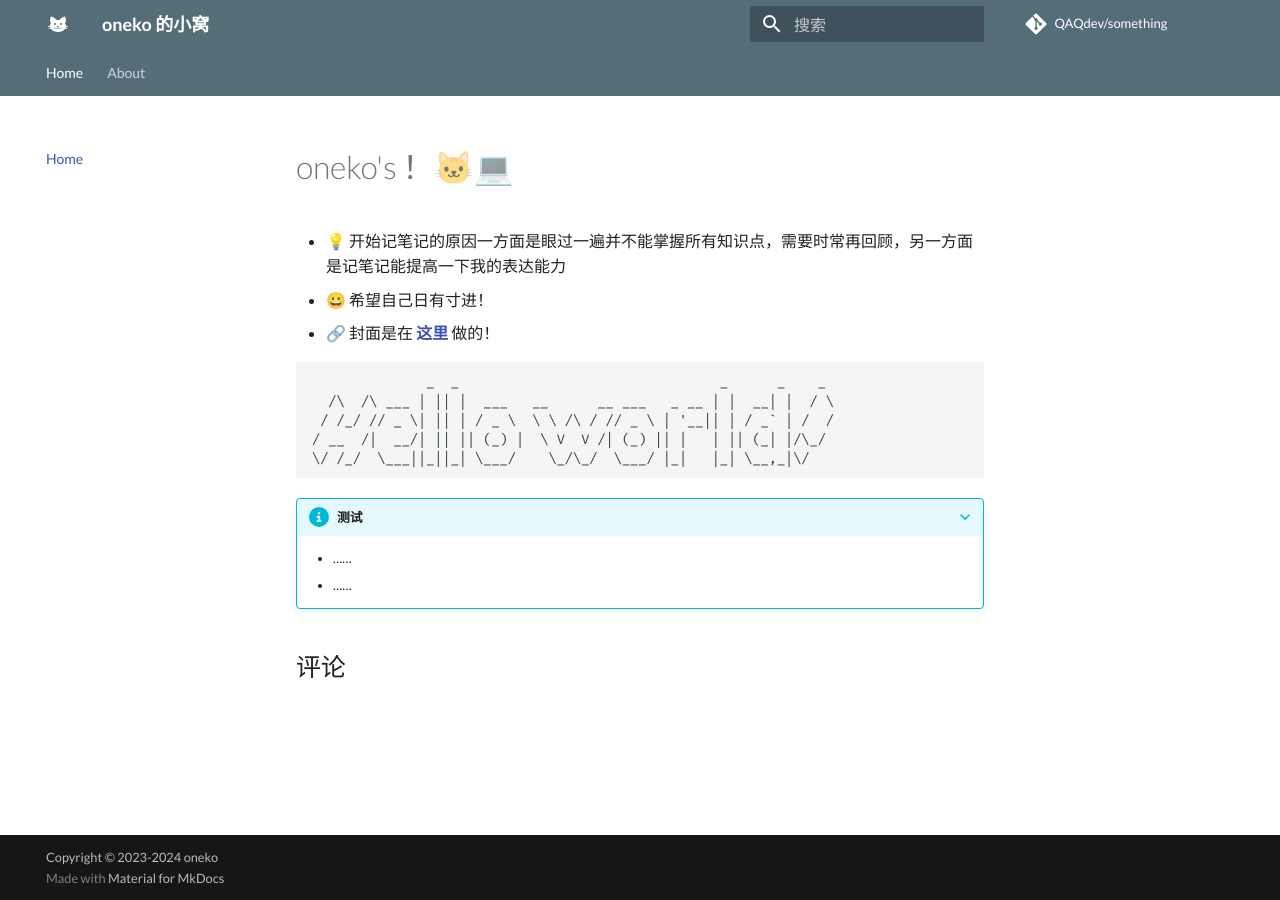
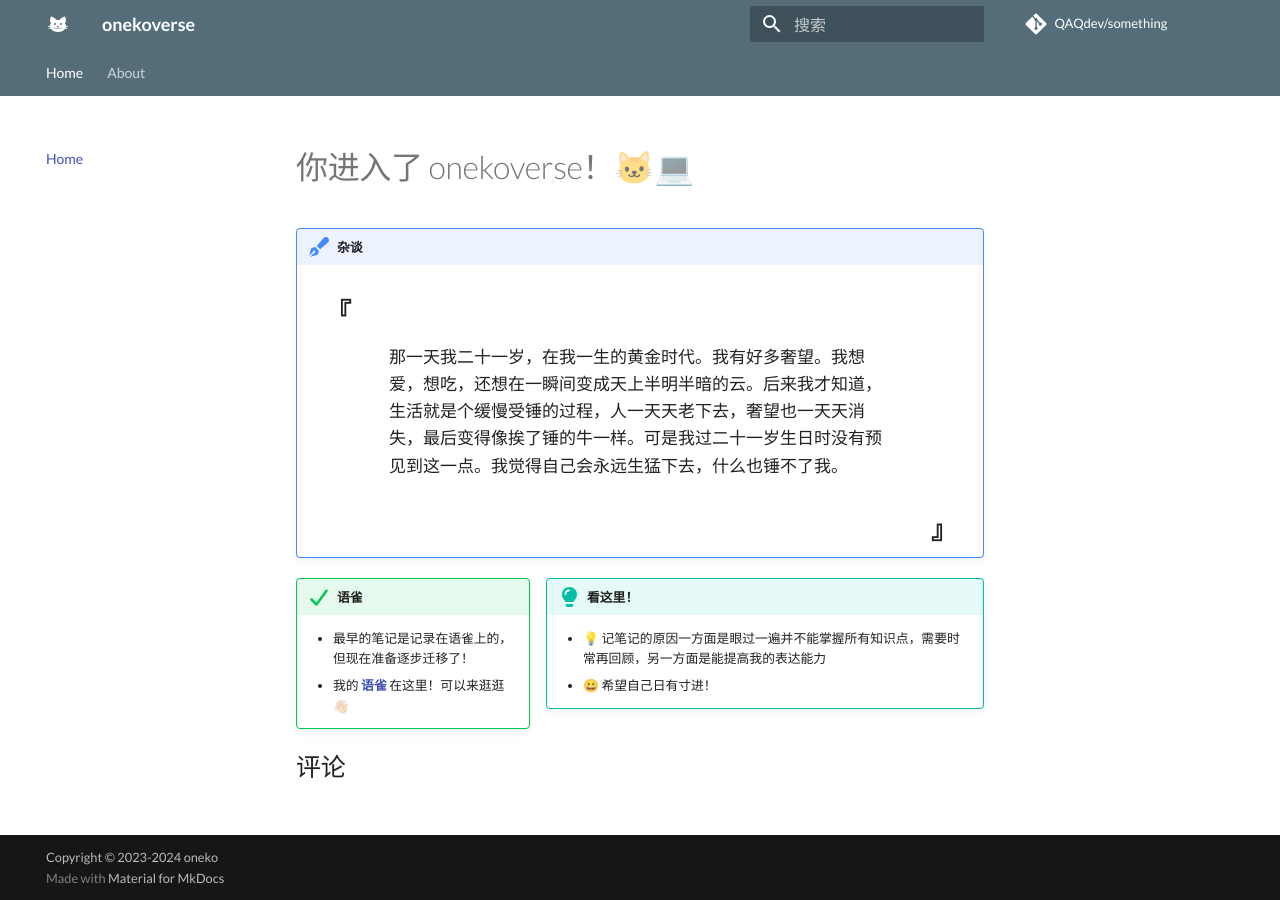
Before and after one commit to QAQdev/notes, an MkDocs documentation site: the page built from docs/index.md, in a window 1280 px wide. Built offline with MkDocs 1.6.1 and Material for MkDocs 9.7.7, drawn with Linux system fonts in a browser that asks for light colours; comment, search, counter and statistics services are not loaded.

Commit message:
更新了index.md

````diff
--- a/docs/index.md
+++ b/docs/index.md
@@ -1,18 +1,21 @@
-# oneko's ！🐱‍💻
+# 你进入了 onekoverse！🐱‍💻
 
-- 💡 开始记笔记的原因一方面是眼过一遍并不能掌握所有知识点，需要时常再回顾，另一方面是记笔记能提高一下我的表达能力
-- 😀 希望自己日有寸进！
-- 🔗 封面是在 **[这里](https://www.canva.com/zh_cn/)** 做的！
+!!! note "杂谈"
+    <div style="font-size:30px;font-weight:bold;width:10px;padding: 0 15px;">
+        ~『~
+    </div>
+    <p style="font-size:17px;padding: 0 80px;">
+    那一天我二十一岁，在我一生的黄金时代。我有好多奢望。我想爱，想吃，还想在一瞬间变成天上半明半暗的云。后来我才知道，生活就是个缓慢受锤的过程，人一天天老下去，奢望也一天天消失，最后变得像挨了锤的牛一样。可是我过二十一岁生日时没有预见到这一点。我觉得自己会永远生猛下去，什么也锤不了我。
+    </p>
+    <div align="right" style="font-size:30px;font-weight:bold;padding: 0 15px;">
+        ~』~
+    </div>
 
-```
-              _  _                                _      _    _
-  /\  /\ ___ | || |  ___   __      __ ___   _ __ | |  __| |  / \
- / /_/ // _ \| || | / _ \  \ \ /\ / // _ \ | '__|| | / _` | /  /
-/ __  /|  __/| || || (_) |  \ V  V /| (_) || |   | || (_| |/\_/
-\/ /_/  \___||_||_| \___/    \_/\_/  \___/ |_|   |_| \__,_|\/
+!!! success inline "语雀"
+    - 最早的笔记是记录在语雀上的，但现在准备逐步迁移了！
+    - 我的 **[语雀](https://www.yuque.com/oneko/something)** 在这里！可以来逛逛👋🏻
 
-```
-
-???+ info "测试"
-    - ……
-    - ……
+!!! tip "看这里！"
+    - 💡 记笔记的原因一方面是眼过一遍并不能掌握所有知识点，需要时常再回顾，另一方面是能提高我的表达能力
+    - 😀 希望自己日有寸进！
+    <br>
--- a/mkdocs.yml
+++ b/mkdocs.yml
@@ -1,4 +1,4 @@
-site_name: oneko 的小窝
+site_name: onekoverse
 site_url: https://qaqdev.github.io/
 repo_name: QAQdev/something
 repo_url: https://github.com/qaqdev/qaqdev.github.io
@@ -9,6 +9,7 @@ copyright: Copyright &copy; 2023-2024 <a href="https://github.com/QAQdev" target
 nav:
   - Home: index.md
   - About: about.md
+
 theme:
   name: material
   language: 'zh'
@@ -17,20 +18,21 @@ theme:
     logo: material/cat
     admonition:
       info: fontawesome/solid/circle-info
-      note: fontawesome/solid/pen-nib
-      abstract: fontawesome/solid/list
+      note: fontawesome/solid/pen-fancy
+      abstract: fontawesome/solid/clipboard-list
       tip: fontawesome/solid/lightbulb
       success: fontawesome/solid/check
       question: fontawesome/solid/circle-question
       warning: fontawesome/solid/triangle-exclamation
-      failure: material/alien
+      failure: fontawesome/solid/xmark
       danger: fontawesome/solid/virus
-      bug: fontawesome/solid/robot
+      bug: fontawesome/solid/bug
       example: fontawesome/solid/flask
       quote: fontawesome/solid/link
   custom_dir: overrides
   features:
     - content.code.annotate
+    - content.code.copy
     - navigation.tracking
     - navigation.tabs
     - navigation.indexes
@@ -47,7 +49,7 @@ markdown_extensions:
   - toc:
       permalink: true
       toc_depth: 4
-      # slugify: !!python/object/apply:pymdownx.slugs.slugify {kwds: {case: lower}} # enable Unicode link
+      slugify: !!python/object/apply:pymdownx.slugs.slugify {kwds: {case: lower}} # enable Unicode link
   - meta
   - def_list
   - attr_list
@@ -74,6 +76,7 @@ markdown_extensions:
       anchor_linenums: true
       line_spans: __span
       pygments_lang_class: true
+      use_pygments: true
   - pymdownx.arithmatex:
       generic: true
 
@@ -93,4 +96,4 @@ plugins:
       timezone: Asia/Shanghai
       locale: zh
       enable_creation_date: true
-  - statistics
+  - statistics:
````
Also changed, not shown: docs/about.md (+2 -2 lines).
